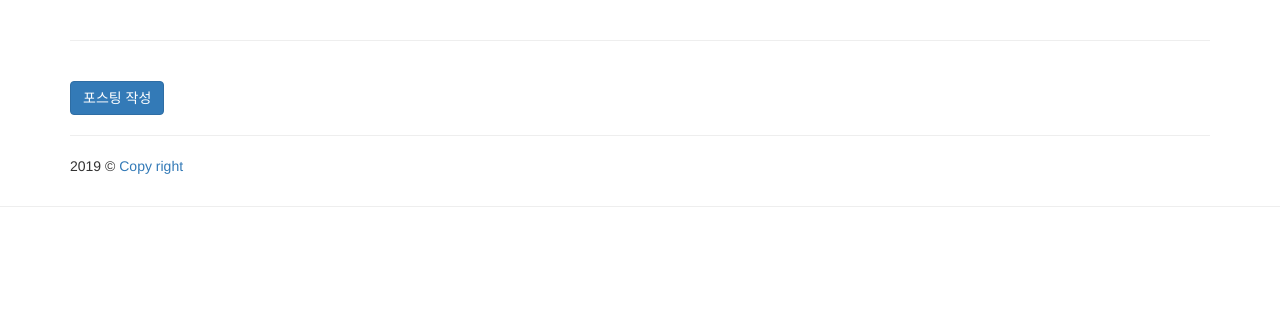
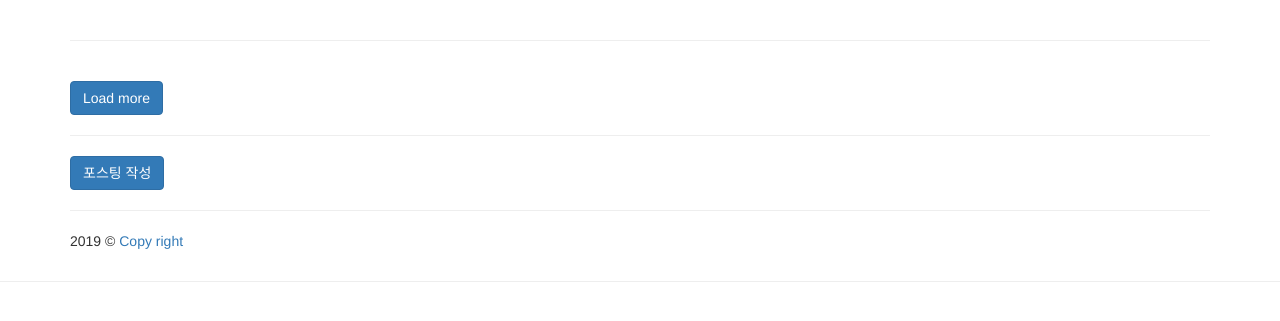
Before and after one commit to HyungtaeMoon/Ajax-basic, a Django app: page /index/ in a window 1280 px wide. Shown: the part 52-373 px from the top of the page. Run offline with Django 3.2, Linux system fonts and the light colour scheme; data that the repository does not hold is empty; some libraries are stand-ins or nearby versions.

Commit message:
[UPDATE] Load more 버튼 구현

```diff
--- a/app/blog/templates/blog/index.html
+++ b/app/blog/templates/blog/index.html
@@ -1,35 +1,42 @@
-{% extends 'blog/layout.html' %}
+{% extends "blog/layout.html" %}
 
 {% block extra_body %}
 <script>
-$(function () {
+$(function() {
     var $win = $(window);
     var is_loading = false;
+    var current_page = null;
 
-    $win.scroll(function () {
-        var diff = $(document).height() - $win.height();
-        if ((!is_loading) && diff == $win.scrollTop() ) {
-            console.log('바닥에 왔음..');
-        var search_params = new URLSearchParams(window.location.search); // 현재 페이지의 GET 인자를 가공
-
-        var current_page = parseInt(search_params.get('page')) || 1;
-        var next_page_url = '?page=' + (current_page + 1);
+    var load_more = function() {
+        if ( ! is_loading ) {
+            var next_page = (current_page || 1) + 1;
+            var next_page_url = '?page=' + next_page;
             is_loading = true;
 
             $.get(next_page_url).
-                done(function (html) {
+                done(function(html) {
                     $('#post-list tbody').append(html);
-                    history.pushState({}, '', next_page_url);
+                    current_page = next_page;
                 }).
-            fail(function (xhr, textStatus, error) {
-                console.log(textStatus)
+                fail(function(xhr, textStatus, error) {
+                    console.log(textStatus);
                 })
-            .always(function () {
+                .always(function() {
                     console.log("always");
                     is_loading = false;
                 });
         }
-    })
+    };
+
+    $win.scroll(function() {
+        var diff = $(document).height() - parseInt($win.height());
+        if ( diff == $win.scrollTop() ) {
+            console.log("바닥에 왔음.");
+            load_more();
+        }
+    });
+
+    $('#load-more-btn').click(load_more);
 });
 </script>
 
@@ -45,6 +52,9 @@ $(function () {
                         <hr/>
                     </tbody>
                 </table>
+
+                    <a id="load-more-btn" class="btn btn-primary">Load more</a>
+                <hr/>
                 <a href="{% url 'blog:post_create' %}" class="btn btn-primary">포스팅 작성</a>
             </div>
         </div>
```
Lines whose indentation alone changed are shown as unchanged.
